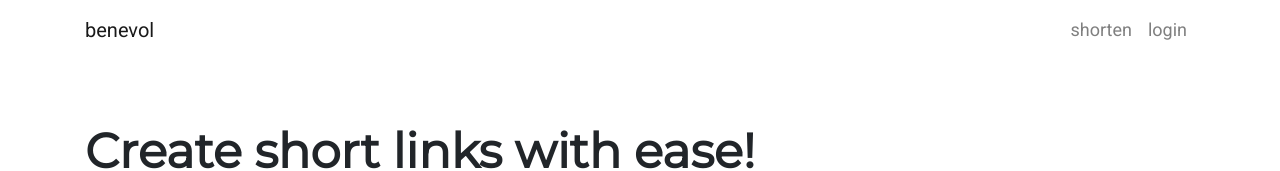
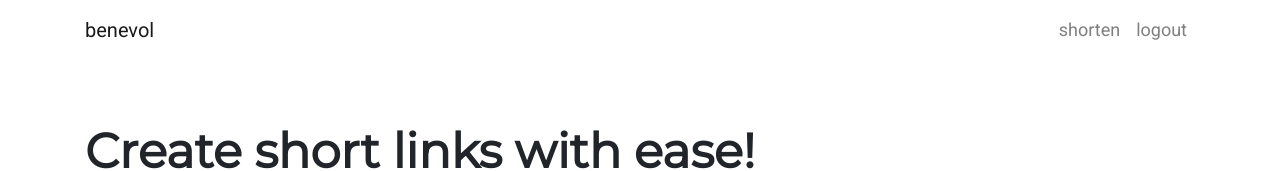
Before and after one commit to nireo/url-shortener, a React (Create React App) app in the folder client/: page / in a window 1280 px wide. Shown: the top 171 px of the page. Built offline with nearby package versions, Linux system fonts and the light colour scheme.

Commit message:
added logout button

```diff
--- a/client/src/App.tsx
+++ b/client/src/App.tsx
@@ -16,7 +16,7 @@ const App = () => {
 
   return (
     <Router>
-      <Navbar />
+      <Navbar user={user} setUser={setUser} />
       <Route
         path="/"
         exact
--- a/client/src/components/Navbar.tsx
+++ b/client/src/components/Navbar.tsx
@@ -1,11 +1,17 @@
-import React from 'react';
-import { Link } from 'react-router-dom';
+import React, {Dispatch, SetStateAction} from "react";
+import { Link } from "react-router-dom";
+import { User } from "../interfaces/User";
 
-export const Navbar: React.FC = () => {
+type Props = {
+  user: User | null;
+  setUser: Dispatch<SetStateAction<User | null>>;
+};
+
+export const Navbar: React.FC<Props> = ({ user, setUser }) => {
   return (
     <nav className="navbar navbar-expand-lg navbar-light">
       <div className="container">
-        <Link to="/" className="navbar-brand" style={{ fontSize: '20px' }}>
+        <Link to="/" className="navbar-brand" style={{ fontSize: "20px" }}>
           benevol
         </Link>
         <div className="collapse navbar-collapse" id="navbarSupportedContent">
@@ -15,20 +21,28 @@ export const Navbar: React.FC = () => {
               <a
                 className="nav-link"
                 href="#services"
-                style={{ fontSize: '18px' }}
+                style={{ fontSize: "18px" }}
               >
                 shorten
               </a>
             </li>
+            {user === null ? (
               <li className="nav-item">
                 <Link
                   className="nav-link"
                   to="/login"
-                style={{ fontSize: '18px' }}
+                  style={{ fontSize: "18px" }}
                 >
                   login
                 </Link>
               </li>
+            ) : (
+              <li className="nav-item">
+                <Link onClick={() => setUser(null)} to="/" style={{ fontSize: "18px" }} className="nav-link">
+                  logout
+                </Link>
+              </li>
+            )}
           </ul>
         </div>
       </div>
--- a/client/src/index.css
+++ b/client/src/index.css
@@ -39,3 +39,12 @@ code {
   text-decoration: none;
   font-size: 16px;
 }
+
+.link-style {
+  background: none!important;
+  border: none;
+  padding: 0!important;
+  font-family: arial, sans-serif;
+  text-decoration: underline;
+  cursor: pointer
+}
```
Also changed, not shown: 1 other file (tests, documents, lock files or other folders). Lines whose indentation alone changed are shown as unchanged.
